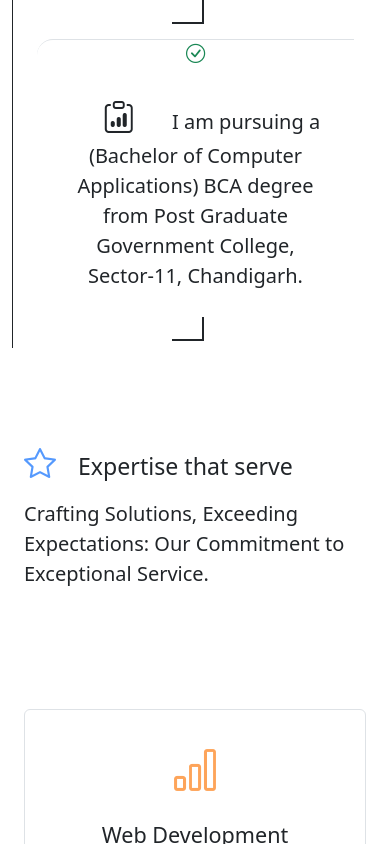
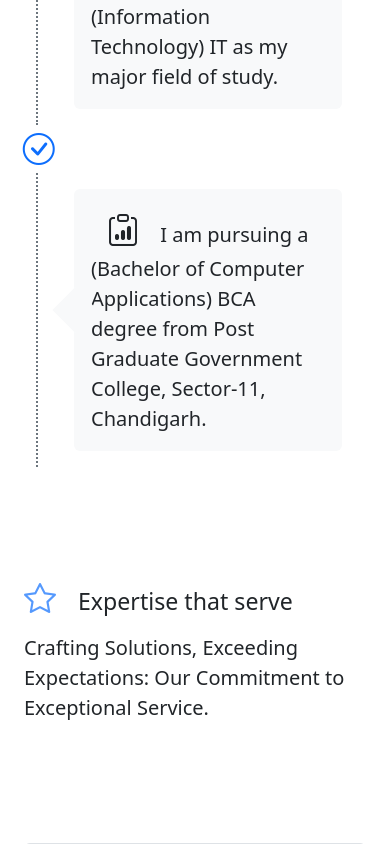
Before and after one commit to MayankDevil/MayankDevil, a plain HTML site: page index.html in a window 390 px wide. Shown: the part 2600-3444 px from the top of the page. Drawn offline with Linux system fonts and the light colour scheme.

Commit message:
Update css/style

```diff
--- a/css/style.css
+++ b/css/style.css
@@ -38,32 +38,27 @@ a{
 .nav-link
 {
     color:var(--bs-light);
-}
-.nav-link span
-{
-    color:var(--bs-info);
+    border-bottom: 1px solid transparent;
 }
 .nav-item
 {
-    padding: 0.5rem 1rem;
+    padding: 0.5rem;
 }
 .nav-item:hover
 {
-    background: var(--bs-light);
+    background: var(--bs-dark);
 }
 .nav-item:hover .nav-link
 {
-    color:var(--bs-dark);
-}
-.nav-item:hover .nav-link > span
-{
-    color:var(--bs-danger);
+    font-weight:bold;
+    border-bottom: 1px solid var(--bs-blue);
 }
 /*
     header css ---------------------------
 */
 #header .display-5::after
 {
+    font-weight:normal;
     content: 'Mayank';
     animation: write linear 6 1s alternate;
 }
@@ -145,15 +140,40 @@ a{
 /*
     roadmap css --------------------------
 */
-#roadmap .alert
-{
-    border-radius: 1rem 1rem 1rem 0;
-}
 .road-icon
 {
-    /* display: ; */
     padding:1rem;
     font-size: 2rem;
+}
+#roadmap .map
+{
+    margin-top: 3rem;
+    border-top: 2px dotted var(--bs-gray) !important;
+}
+#roadmap .bi-check-circle
+{
+    display: inline-block;
+    margin-top:-2rem;
+    font-size: 2em;
+    color:var(--bs-blue);
+    background: var(--bs-white);
+}
+#roadmap .map div
+{
+    position: relative;
+    margin-top: 3rem;
+    background: var(--bs-light);
+}
+#roadmap .map div::before
+{
+    position: absolute;
+    top: -1rem;
+    left:45%;
+    transform: rotate(45deg);
+    display: inline-block;
+    content:'';
+    padding: 1rem;
+    background: var(--bs-light);
 }
 .bold
 {
@@ -164,8 +184,8 @@ a{
 */
 .service-icon
 {
-    font-size: 3rem;
-    color:var(--bs-orange);
+    font-size: 5em;
+    color:var(--bs-blue);
     opacity:0.7;
 }
 .head-icon
@@ -177,7 +197,10 @@ a{
 }
 .serve:hover
 {
-    box-shadow: 2px 2px 5px var(--bs-gray);
+
+    transition:all 0.5s linear;
+    transform: translateY(-1rem);
+    box-shadow: 0 0 30px var(--bs-gray);
 }
 .bi-check-circle
 {
@@ -211,6 +234,11 @@ a{
 /*
     footer css ---------------------------
 */
+#developer
+{
+    font-size:large;
+    font-weight:bold;
+}
 /*
     =========================================
     } Responsive meadia query
@@ -223,28 +251,52 @@ a{
 {}
 @media screen and (max-width:992px)
 {
+    .nav-item
+    {
+
+    }
+    .nav-item:hover .nav-link
+    {
+        padding-left: 1rem;
+        border-bottom: 0px solid transparent;
+        border-left: 1px solid var(--bs-blue);
+    }
     #roadmap .row
     {
-        border-left:1px solid var(--bs-dark) !important;
+        display: grid;
+        padding: 1rem 0;
     }
-    #roadmap .row div
+    #roadmap .map
     {
-        margin: 0.5rem auto;
-        border-radius: 1rem 0 0 2rem;
+        text-align: left !important;
+        margin-top:0;
+        border: none !important;
+        border-left: 2px dotted var(--bs-gray) !important;
     }
-    #roadmap .row > div::after
+    #roadmap .bi-check-circle
     {
-        margin-left: -1rem;
+        display: inline-block;
+        margin-top: 0;
+        margin-left:-1.7rem;
+        font-size: 2em;
+        color:var(--bs-blue);
+        background: var(--bs-white);
+    }
+    #roadmap .map div
+    {
+        margin-top: 1rem;
+        margin-left: 1.5rem;
+    }
+    #roadmap .map div::before
+    {
+        position: absolute;
+        top: 40%;
+        left:-1rem;
+        transform: rotate(45deg);
+        display: inline-block;
         content:'';
-        padding:0px 15px;
-        border-bottom: 2px solid var(--bs-dark) !important;
-        border-right: 2px solid var(--bs-dark) !important;
-    }
-    .road-icon
-    {
-        /* display: block; */
-        padding:1rem 2rem;
-        font-size: 2rem;
+        padding: 1rem;
+        background: var(--bs-light);
     }
 }
 @media screen and (max-width:768px)
```
